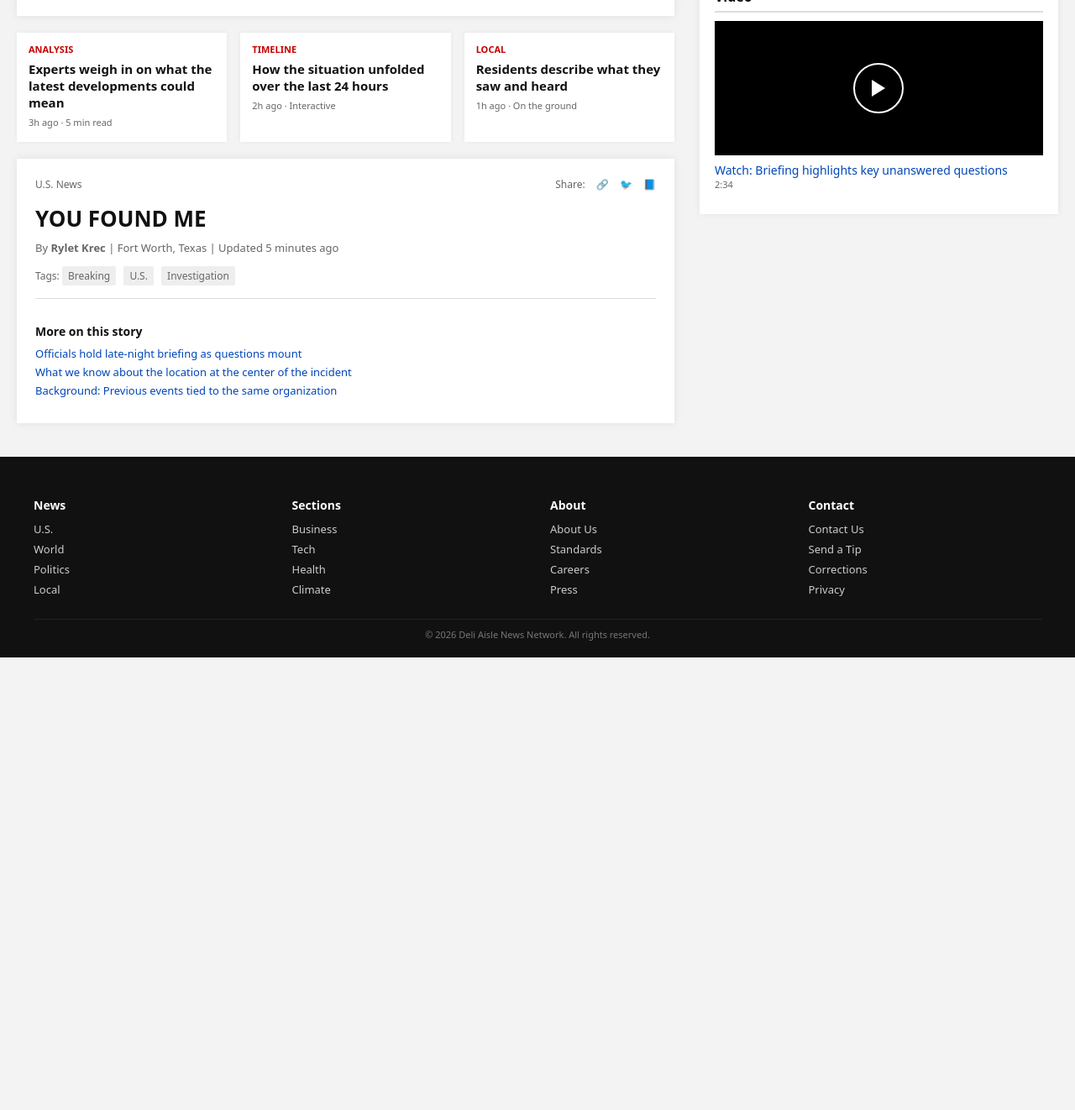
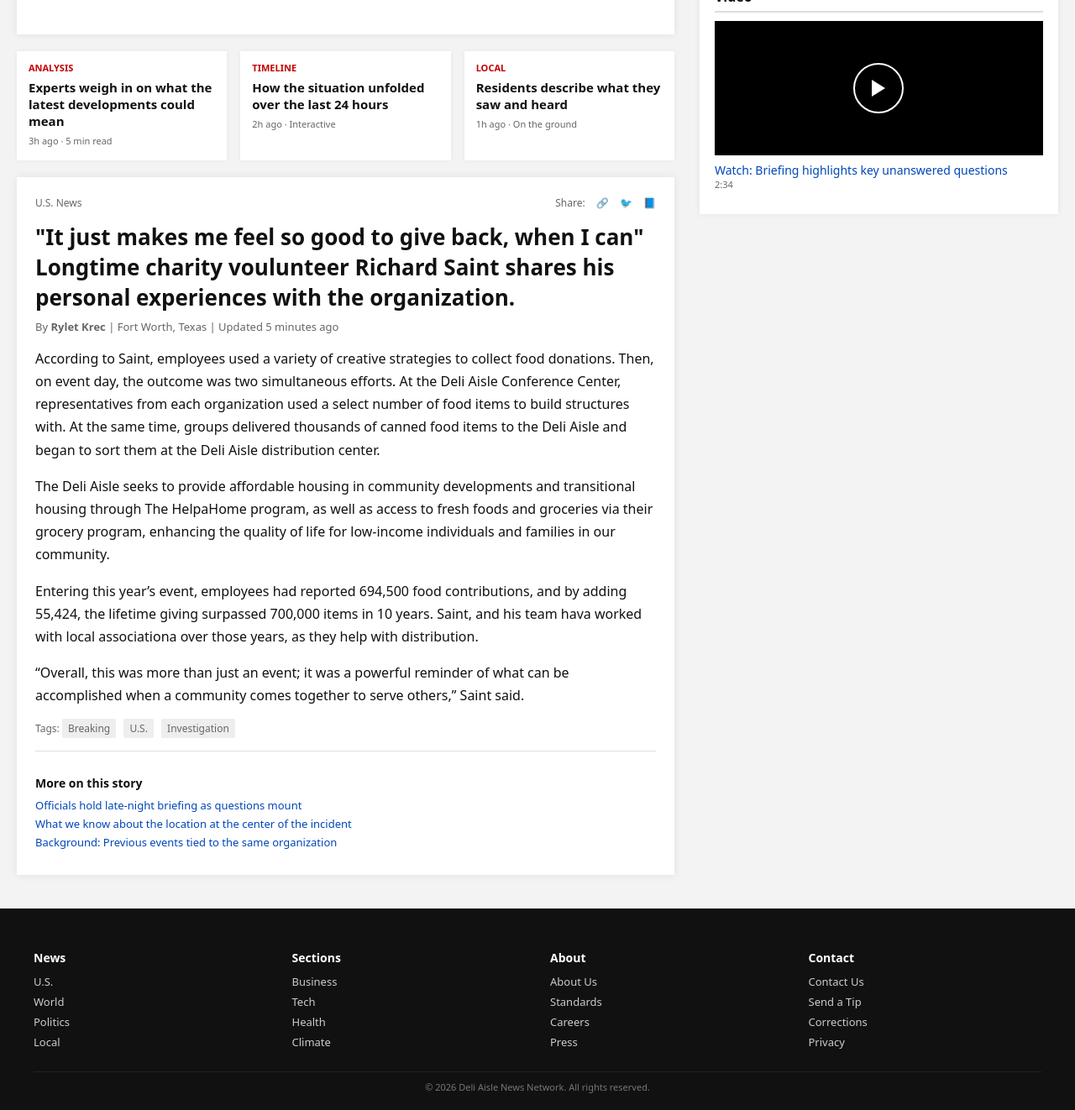
Before and after one commit to NotAnIronman/ARG, a Jekyll site: the page built from pages/helpers.html, in a window 1280 px wide and 1400 px high, scrolled down 662 px, cut to the strip 78-1400 px from the top of the window. Shown: the whole strip at 84% size. Built offline with Jekyll 4.4.1, drawn with Linux system fonts in a browser that asks for light colours; before the commit the page ends 1523 px from its top, so only the background shows below that; some of the changed text lies outside the part shown.

Commit message:
Update helpers.html

```diff
--- a/pages/helpers.html
+++ b/pages/helpers.html
@@ -1,7 +1,7 @@
 ---
 layout: default
 title: "Breaking News"
-breaking_headline: "Authorities investigating, as disgraced former Deli Aisle Owner found dead in apparent suicide."
+breaking_headline: "Local charity group helps organize food drive"
 show_banner: true
 ---
 <!-- Main page layout -->
@@ -12,14 +12,14 @@ show_banner: true
         <!-- Hero card -->
         <article class="hero-card">
             <div class="hero-tag">Breaking News</div>
-            <h2 class="hero-headline">YOU FOUND ME</h2>
+            <h2 class="hero-headline">Heroes for a good cause</h2>
             <div class="hero-subheadline">
-                PLEASE DONT LEAVE ME
+                A local group of charity workers managed to hand out thousands of meals to those in need, helping curb a growing rise in food insecurity.
             </div>
             <div class="hero-meta">
                 By <strong>-~--~--</strong> | Updated Just Now
             </div>
-            <img src="../images/GoodbyeAugust4311" alt="LookForTheHelpers" class="hero-image">
+            <img src="../images/helpers" alt="LookForTheHelpers" class="hero-image">
             <div class="hero-body-preview">
 
 
@@ -57,33 +57,26 @@ show_banner: true
                 </div>
             </div>
 
-            <h1>YOU FOUND ME</h1>
+            <h1>"It just makes me feel so good to give back, when I can" Longtime charity voulunteer Richard Saint shares his personal experiences with the organization.</h1>
             <div class="byline">
                 By <strong>Rylet Krec</strong> | Fort Worth, Texas | Updated 5 minutes ago
             </div>
 
             <p>
-
+                According to Saint, employees used a variety of creative strategies to collect food donations. Then, on event day, the outcome was two simultaneous efforts. At the Deli Aisle Conference Center, representatives from each organization used a select number of food items to build structures with. At the same time, groups delivered thousands of canned food items to the Deli Aisle and began to sort them at the Deli Aisle distribution center.
             </p>
 
             <p>
-
+              The Deli Aisle seeks to provide affordable housing in community developments and transitional housing through The HelpaHome program, as well as access to fresh foods and groceries via their grocery program, enhancing the quality of life for low-income individuals and families in our community.
             </p>
 
             <p>
-
+                Entering this year’s event, employees had reported 694,500 food contributions, and by adding 55,424, the lifetime giving surpassed 700,000 items in 10 years. Saint, and his team hava worked with local associationa over those years, as they help with distribution.
             </p>
 
             <p>
-
+               “Overall, this was more than just an event; it was a powerful reminder of what can be accomplished when a community comes together to serve others,” Saint said.
             </p>
-
-           <p>
-
-           </p>
-           <p>
-
-           </p>
 
             <div class="article-tags">
                 Tags:
```
